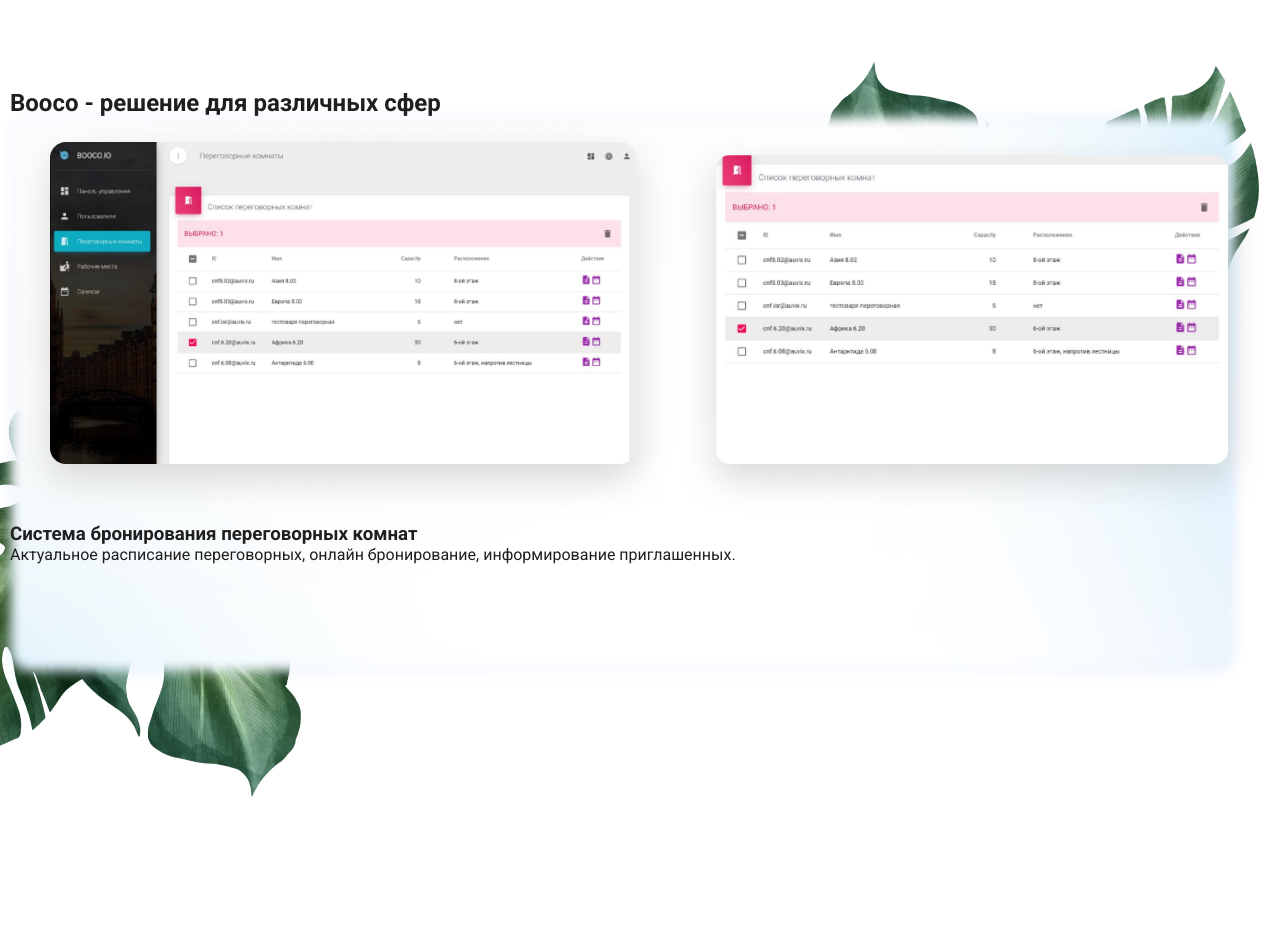
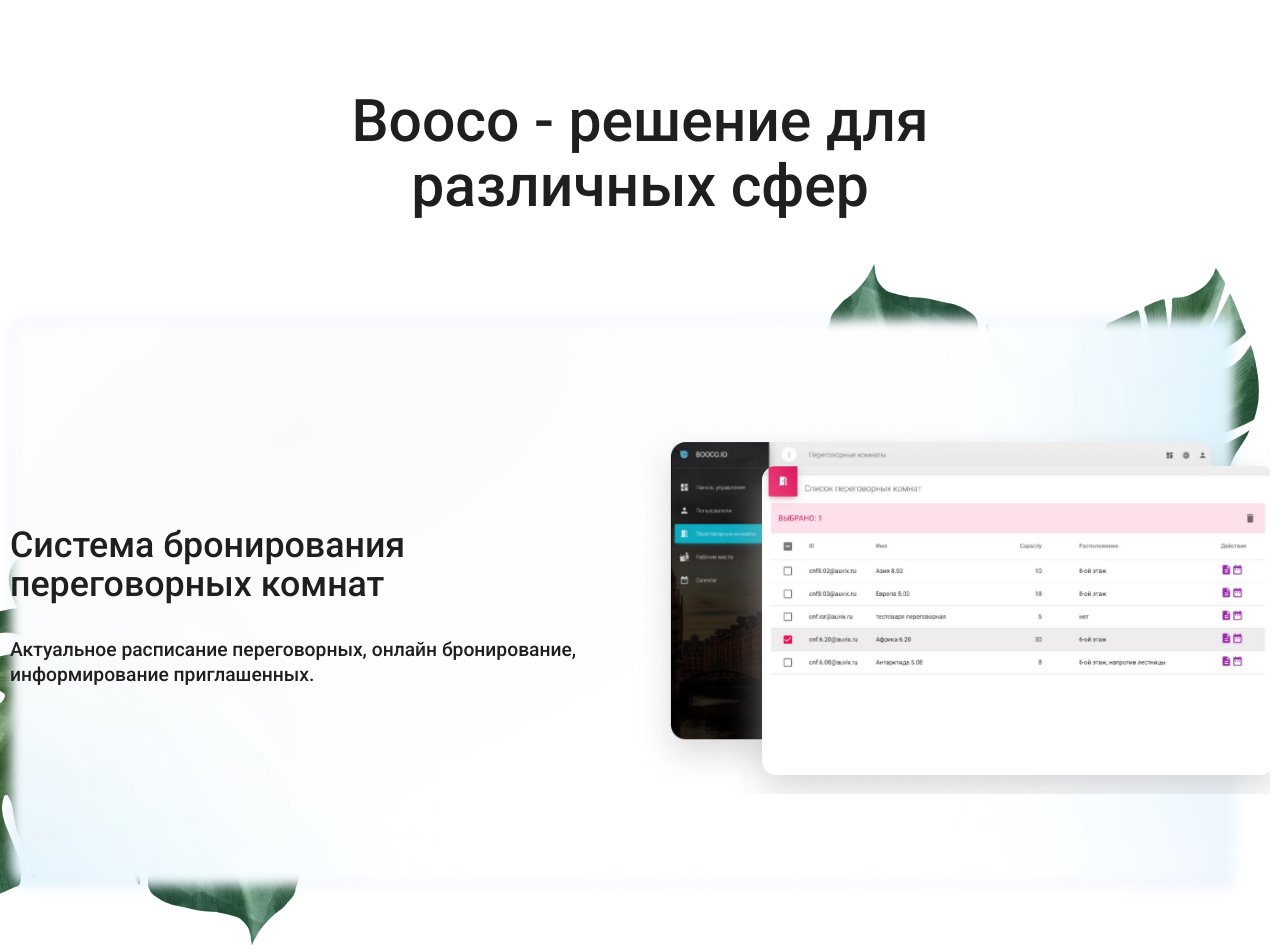
Before and after one commit to MMII0220/orderKWORK, a plain HTML site: page index.html in a window 1280 px wide. Shown: the part 1560-2511 px from the top of the page. Before the commit the page ends 2363 px from the top, so only its background shows below. Drawn offline with Linux system fonts and the light colour scheme.

Commit message:
улучшил картинку располодение

```diff
--- a/index.html
+++ b/index.html
@@ -135,7 +135,11 @@
         <!-- Booco solution -->
         <div class="booco__solution">
           <div class="container">
-            <h2 class="booco__title">Booco - решение для различных сфер</h2>
+            <h2 class="booco__title">
+              Booco - решение для <br />
+              различных сфер
+            </h2>
+
             <article class="booco__inner">
               <div class="booco__block"></div>
               <img
@@ -151,18 +155,18 @@
                 <h3 class="booco__suptitle">
                   Система бронирования переговорных комнат
                 </h3>
-                <div class="booco__subtext">
+                <div class="booco__subtext subtext">
                   Актуальное расписание переговорных, онлайн бронирование,
                   информирование приглашенных.
                 </div>
               </div>
               <div class="booco__gallery">
                 <img
-                  class="booco__photo"
+                  class="screen__outer"
                   src="./assets/img/Booco решение различных систем/screen1.png"
                   alt="screen outer"
                 /><img
-                  class="booco__photo"
+                  class="screen__inner"
                   src="./assets/img/Booco решение различных систем/screen2.png"
                   alt="screen__inner"
                 />
--- a/style.css
+++ b/style.css
@@ -285,16 +285,17 @@ textarea {
 
 /* Booco solution
 ***********************/
-
 .booco__inner {
   display: flex;
   justify-content: space-between;
   align-items: center;
-  flex-wrap: wrap-reverse;
+  height: auto;
   position: relative;
   top: 0;
+
+  padding-top: 8%;
+  padding-bottom: 8%;
 }
-
 .booco__block {
   position: absolute;
   top: 0;
@@ -302,9 +303,10 @@ textarea {
   left: 0;
 
   width: 1224px;
-  height: 554px;
+  height: 98.5%;
 
   background-image: url('./assets/img/filter.png');
+  background-size: cover;
 
   filter: blur(6px);
   max-width: 100%;
@@ -312,7 +314,7 @@ textarea {
 }
 .leaf1 {
   position: absolute;
-  bottom: -239px;
+  bottom: -57px;
   left: -149px;
   z-index: -3;
 }
@@ -322,3 +324,47 @@ textarea {
   right: 5px;
   z-index: -3;
 }
+.booco__title {
+  font-weight: 500;
+  font-size: 60px;
+  font-size: calc(46px + 1vw);
+  line-height: 110%;
+
+  margin: 0 auto 100px;
+  text-align: center;
+
+  margin-bottom: 100px;
+}
+.booco__suptitle {
+  font-size: calc(23px + 1vw);
+  font-weight: 500;
+  line-height: 110%;
+  margin-bottom: 32px;
+}
+.booco__subtext {
+  font-size: calc(6.5px + 1vw);
+  font-weight: 500;
+  line-height: 130%;
+}
+.booco__text {
+  min-width: 434px;
+  width: 100%;
+  height: auto;
+  font-size: calc(23px + 1vw);
+}
+.booco__gallery {
+  position: relative;
+  width: 100%;
+  height: auto;
+  overflow: hidden;
+  padding-right: 22px;
+}
+.screen__outer {
+  max-width: 100%;
+}
+.screen__inner {
+  position: absolute;
+  bottom: -36px;
+  right: -44px;
+  max-width: 100%;
+}
```
